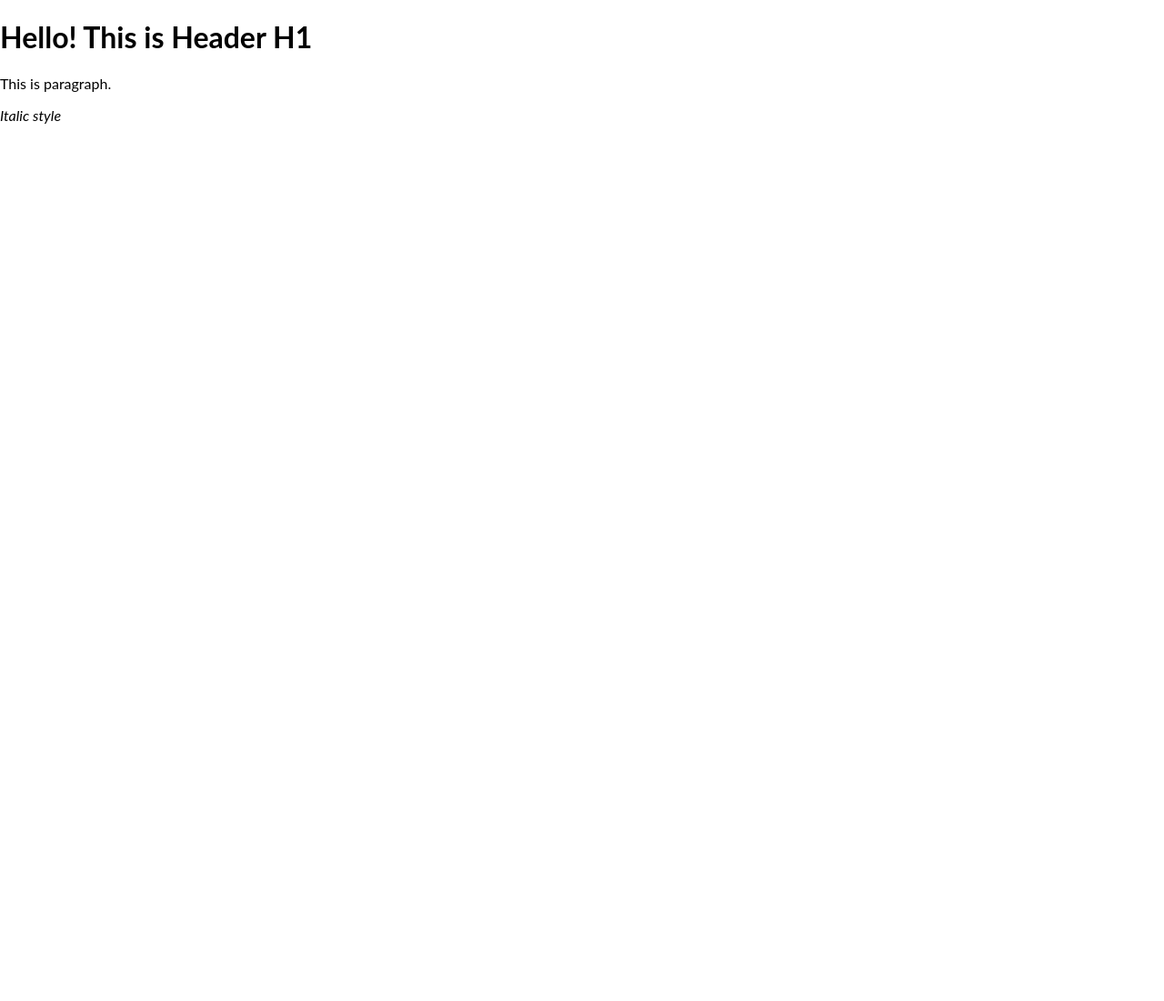
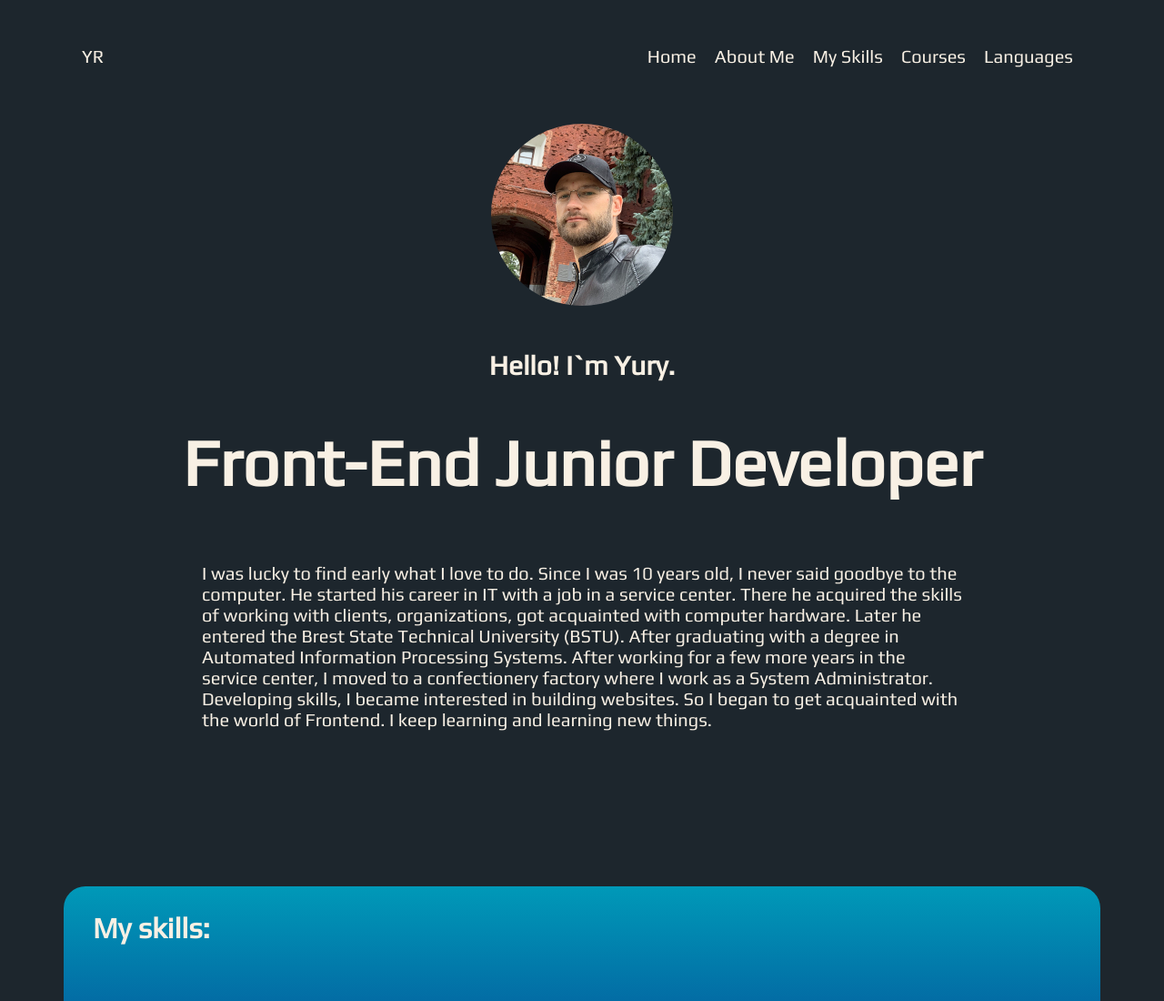
Before and after one commit to yrcls/rsschool-cv, a plain HTML site: page index.html in a window 1280 px wide. Shown: the top 1100 px of the page at 91% size. Before the commit the page ends 800 px from the top, so only its background shows below. Drawn offline with Linux system fonts and the light colour scheme.

Commit message:
feat: CV#3. CV Cross-Check

```diff
--- a/index.html
+++ b/index.html
@@ -1,15 +1,130 @@
 <!DOCTYPE html>
 <html lang="en">
+
 <head>
     <meta charset="UTF-8">
     <meta http-equiv="X-UA-Compatible" content="IE=edge">
     <meta name="viewport" content="width=device-width, initial-scale=1.0">
-    <link rel="stylesheet" href="style.css">
-    <title>RS Scool Education</title>
+    <link href="https://fonts.googleapis.com/css2?family=Play&display=swap" rel="stylesheet">
+    <link rel="stylesheet" href="./style/style.css">
+    <title>Yury Rymko - Junior Front-end developer</title>
 </head>
+
 <body>
-        <h1>Hello! This is Header H1 </h1>
-        <p>This is paragraph.</p>
-        <i>Italic style</i>
+    <div class="wrapper">
+        <!-- HEADER -->
+        <header class="header">
+            <div class="header__content">
+                <div class="header__col-1">
+                    <div class="logo">YR</div>
+                </div>
+                <div class="header__col-2">
+                    <ul class="menu">
+                        <li><a href="#">Home</a></li>
+                        <li><a href="#about">About Me</a></li>
+                        <li><a href="#skills">My Skills</a></li>
+                        <li><a href="#edu">Courses</a></li>
+                        <li><a href="#lang">Languages</a></li>
+                    </ul>
+                </div>
+            </div>
+        </header>
+        <main>
+            <section id="about" class="about-me container">
+                <div class="about-me__img-container">
+                    <img src="images/photo.png" alt="Yury">
+                </div>
+                <h2 class="about-me_text">Hello! I`m Yury.</h2>
+                <h2 class="about-me_job-title">Front-End Junior Developer</h2>
+                <div class="about-me_description">
+                    <p>
+                        I was lucky to find early what I love to do. Since I was 10 years old, I never said goodbye to
+                        the computer.
+                        He started his career in IT with a job in a service center. There he acquired the skills of
+                        working with clients,
+                        organizations, got acquainted with computer hardware. Later he entered the Brest State Technical
+                        University (BSTU).
+                        After graduating with a degree in Automated Information Processing Systems. After working for a
+                        few more years in the
+                        service center, I moved to a confectionery factory where I work as a System Administrator.
+                        Developing skills, I became
+                        interested in building websites. So I began to get acquainted with the world of Frontend. I keep
+                        learning and learning
+                        new things.
+                    </p>
+                </div>
+            </section>
+            <section class="my-skills">
+                <h2 class="my-skills_title">My skills:</h2>
+                <div class="my-skills__hard">
+                    <p id="skills">Hard skills:</p>
+                    <ul class="my-skills__hard__list">
+                        <li class="skills_items">HTML / CSS (SASS)</li>
+                        <li class="skills_items">JS (Basic)</li>
+                        <li class="skills_items">Python (Basic)</li>
+                        <li class="skills_items">Adobe Photoshop</li>
+                        <li class="skills_items">Figma (Basics)</li>
+                        <li class="skills_items">VMWare ESXi / Workstation</li>
+                        <li class="skills_items">Veeam Backup & Replication</li>
+                    </ul>
+                </div>
+                <div class="my-skills__soft">
+                    <p>Soft skills:</p>
+                    <ul class="my-skills__soft__list">
+                        <li class="skills_items">Empathy</li>
+                        <li class="skills_items">Team Player</li>
+                        <li class="skills_items">Ability to think outside the box</li>
+                        <li class="skills_items">Ability to work with information</li>
+                        <li class="skills_items">Stress resistance</li>
+                        <li class="skills_items">Curiosity (Hi Mars:)</li>
+                    </ul>
+                </div>
+                <div class="my-skills__code">
+                    <p>
+                        Code example:
+                    <p><code>
+                            "use strict";
+                            const tCelsius = +prompt('Введите температуру в градусах Цельсия');
+                            const tFahrenheit = (9 / 5) * tCelsius + 32;
+                            alert(`Цельсий: ${tCelsius}, Фаренгейт: ${tFahrenheit.toFixed(1)}`);
+                        </code>
+                    </p>
+                </div>
+            </section>
+            <section id="edu" class="courses">
+                <h2>Courses:</h2>
+                <ul class="courses_list">
+                    <li class="skills_items">Geekbrains “Frontend developer” - in progress…</li>
+                    <li class="skills_items">JavaScript learnjavascript.ru - in progress…</li>
+                    <li class="skills_items">RS Schools Course «JS/FE Pre-School 2023Q2» - in progress…</li>
+                </ul>
+            </section>
+            <section id="lang" class="languages">
+                <h2>Languages:</h2>
+                <ul class="languages_list">
+                    <li class="languages_list__items">Russian - Native</li>
+                    <li class="languages_list__items">English - A1 (Elementary)</li>
+                </ul>
+            </section>
+        </main>
+        <footer>
+            <div class="footer_copyright">
+                <p>© 2023 by Yury Rymko</p>
+            </div>
+            <ul class="footer_links">
+                <li class="footer_links__item">
+                    <a href="https://rs.school/js/">
+                        <img src="https://rs.school/images/rs_school_js.svg" alt="">
+                    </a>
+                </li>
+                <li class="footer_links__item">
+                    <a href="https://github.com/yrcls">GitHub</a>
+                </li>
+            </ul>
+
+        </footer>
+    </div>
+
 </body>
+
 </html>
--- /dev/null
+++ b/style/style.scss
@@ -0,0 +1,164 @@
+body {
+    margin: 0;
+    font-family: "Play", sans-serif;
+    background-color: #1d262d;
+    color: #f8f0e4;
+    font-size: 20px;
+}
+
+.wrapper {
+    margin: 0 auto;
+    max-width: 1140px;
+    flex-direction: column;
+    justify-content: space-between;
+}
+
+.header {
+    position: fixed;
+    max-width: 1140px;
+    width: 100%;
+    z-index: 2;
+    margin: 0 auto;
+    background-color: #1d262d;
+
+    &__content {
+        display: flex;
+        justify-content: space-between;
+        align-items: center;
+        padding: 20px;
+    }
+
+    &__col-2 {
+        display: flex;
+        justify-content: start;
+
+        .menu {
+            display: flex;
+        }
+
+        a {
+            text-decoration: none;
+            color: #f8f0e4;
+        }
+
+        li {
+            list-style: none;
+            padding: 10px;
+        }
+    }
+}
+
+.about-me {
+    padding: 120px;
+    display: flex;
+    flex-direction: column;
+    justify-content: center;
+    align-items: center;
+    position: relative;
+
+    &_text {
+        margin: 0 auto;
+        padding: 32px 0px;
+    }
+
+    &_job-title {
+        margin: 16px auto;
+        text-align: center;
+        font-weight: 700;
+        font-size: 72px;
+    }
+
+    &_description {
+        padding: 32px;
+    }
+
+    &__img-container {
+        margin: 16px 0;
+
+        img {
+            width: 200px;
+            height: 200px;
+            display: block;
+            border-radius: 50%;
+        }
+    }
+}
+
+.my-skills {
+    h2 {
+        font-size: 32px;
+    }
+
+    padding: 0px 32px;
+    display: grid;
+    gap: 20px;
+    grid-template-areas: "A   A"
+    "B   C"
+    "D   D";
+
+    p {
+        font-size: 32px;
+    }
+
+    code {
+        font-size: 18px;
+    }
+
+    li {
+        list-style: none;
+    }
+
+    &_title {
+        grid-area: A;
+    }
+
+    &__hard {
+        grid-area: B;
+    }
+
+    &__soft {
+        grid-area: C;
+    }
+
+    &__code {
+        grid-area: D;
+    }
+
+    background: rgb(2, 0, 36);
+    background: linear-gradient(0deg, rgba(2, 0, 36, 1) 0%, rgba(9, 9, 121, 1) 34%, rgba(0, 153, 184, 1) 100%);
+    border-radius: 24px;
+}
+
+.courses {
+    li {
+        list-style: none;
+    }
+}
+
+.languages {
+    li {
+        list-style: none;
+    }
+}
+
+footer {
+    display: flex;
+    justify-content: space-between;
+
+    li {
+        list-style: none;
+    }
+
+    img {
+        width: 20%;
+    }
+
+    .footer_links {
+        display: flex;
+
+        a {
+            text-decoration: none;
+            color: #f8f0e4;
+        }
+    }
+}
```
Also changed, not shown: images/photo.png (added), style.css (deleted), style/style.css, 3 other files.
